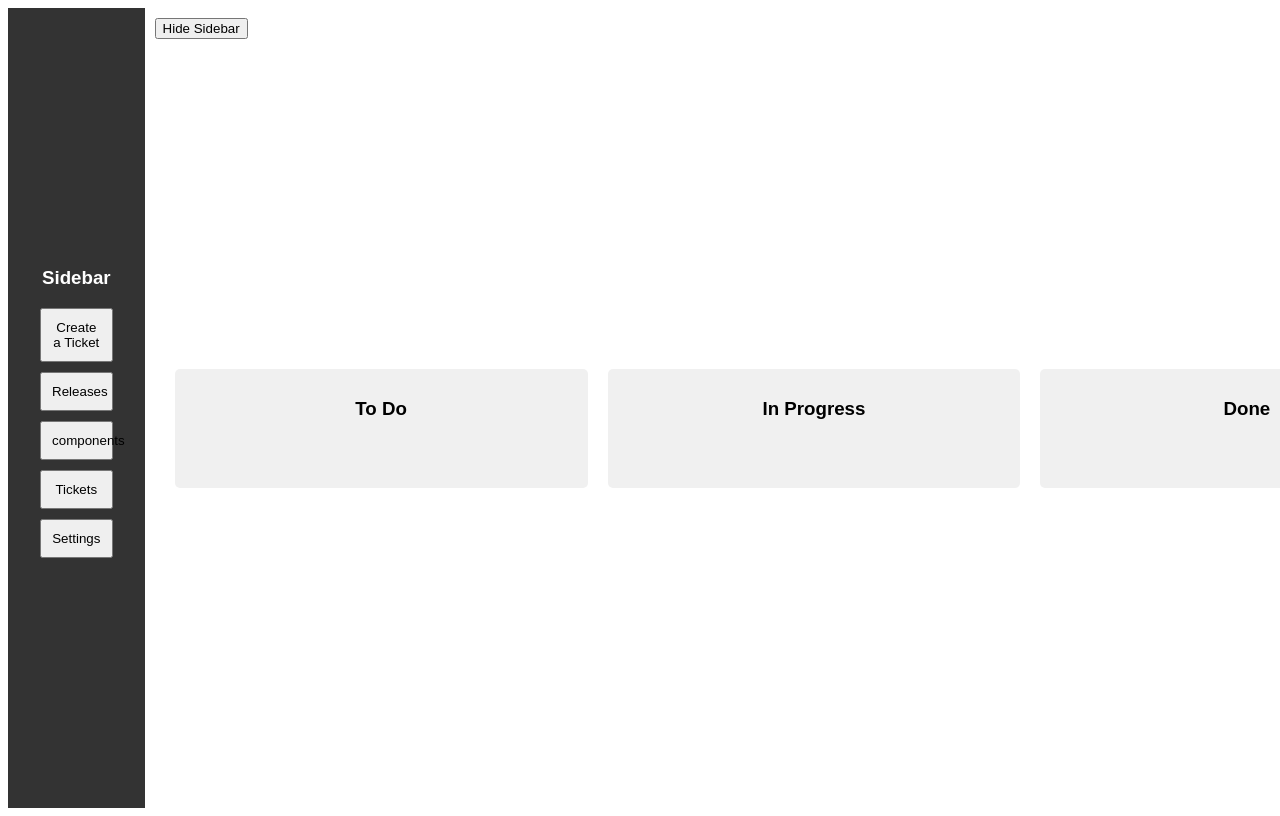
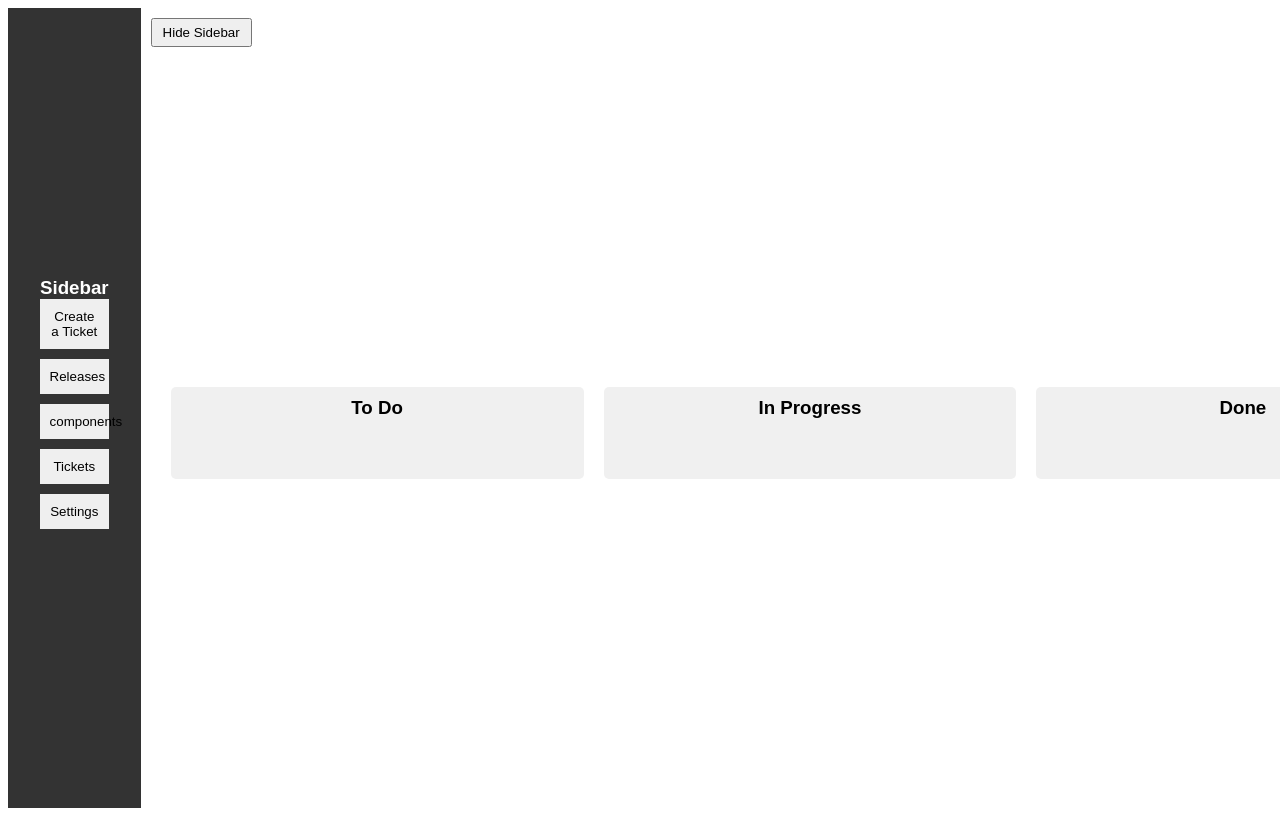
Before and after one commit to BuchardsVault/TrelloBoard, a React (Create React App) app in the folder front_end/: page /overview in a window 1280 px wide. Shown: the top 816 px of the page. Built offline with nearby package versions, Linux system fonts and the light colour scheme.

Commit message:
Separated Overview component
Created a sep css file for overview component

```diff
--- /dev/null
+++ b/front_end/src/components/Overview.css
@@ -0,0 +1,82 @@
+/* Overview.css */
+
+/* Overall layout */
+.container {
+  display: flex;
+  height: 100vh;
+}
+
+/* Sidebar styles */
+.sidebar {
+  width: 160px;
+  background-color: #333;
+  color: #fff;
+  padding: 20px;
+  display: flex;
+  flex-direction: column;
+  align-items: center;
+  justify-content: center;
+}
+
+.sidebar h3 {
+  text-align: center;
+  margin: 0;
+}
+
+.sidebar-button {
+  width: 75%;
+  padding: 10px;
+  margin-bottom: 10px;
+  border: none;
+  cursor: pointer;
+}
+
+/* Main content styles */
+.main-content {
+  display: flex;
+  flex-direction: column;
+  flex-grow: 1;
+}
+
+.toggle-button {
+  align-self: flex-start;
+  margin: 10px;
+  padding: 5px 10px;
+  cursor: pointer;
+}
+
+.board-container {
+  display: flex;
+  justify-content: center;
+  align-items: center;
+  height: 100vh;
+  padding: 20px;
+}
+
+/* Column styles */
+.column {
+  width: 400px;
+  padding: 10px;
+  background-color: #f0f0f0;
+  border-radius: 5px;
+  margin: 0 10px;
+}
+
+.column h3 {
+  text-align: center;
+  margin: 0 0 10px 0;
+}
+
+.droppable {
+  min-height: 600px;
+  padding: 10px;
+  background-color: #fff;
+  border-radius: 5px;
+}
+
+.empty-droppable {
+  display: flex;
+  justify-content: center;
+  padding: 20px;
+  height: 100%;
+}
--- a/front_end/src/components/Overview.jsx
+++ b/front_end/src/components/Overview.jsx
@@ -2,6 +2,7 @@ import {DndContext} from '@dnd-kit/core';
 import React, { useState } from 'react';
 import {Droppable} from './Droppable';
 import {Draggable} from './Draggable';
+import './Overview.css'; // Import the CSS file
 
 function Overview() {
   const containers = ['To Do', 'In Progress', 'Done'];
@@ -13,31 +14,32 @@ function Overview() {
   const toggleSidebar = () => {
     setIsSidebarVisible(!isSidebarVisible);
   };
+
   return (
-  <div style={{ display: 'flex', height: '100vh' }}>
+    <div className="container">
       {/* Sidebar */}
       {isSidebarVisible && (
-      <div style={{ width: '160px', backgroundColor: '#333', color: '#fff', padding: '20px', display: 'flex', flexDirection: 'column', alignItems: 'center', justifyContent: 'center' }}>
-      <h3 style={{ textAlign: 'center' }}>Sidebar</h3>
-      <button style={{ width: '75%', padding: '10px', marginBottom: '10px'}}>Create a Ticket</button>
-      <button style={{ width: '75%', padding: '10px', marginBottom: '10px' }}>Releases</button>
-      <button style={{ width: '75%', padding: '10px', marginBottom: '10px' }}>components</button>
-      <button style={{ width: '75%', padding: '10px', marginBottom: '10px' }}>Tickets</button>
-      <button style={{ width: '75%', padding: '10px', marginBottom: '10px' }}>Settings</button>
+        <div className="sidebar">
+          <h3>Sidebar</h3>
+          <button className="sidebar-button">Create a Ticket</button>
+          <button className="sidebar-button">Releases</button>
+          <button className="sidebar-button">components</button>
+          <button className="sidebar-button">Tickets</button>
+          <button className="sidebar-button">Settings</button>
         </div>
       )}
       {/* Main content */}
-    <div style={{ display: 'flex', flexDirection: 'column', flexGrow: 1 }}>
-          <button onClick={toggleSidebar} style={{ alignSelf: 'flex-start', margin: '10px' }}>
+      <div className="main-content">
+        <button onClick={toggleSidebar} className="toggle-button">
           {isSidebarVisible ? 'Hide Sidebar' : 'Show Sidebar'}
         </button>
-      <div style={{ display: 'flex', justifyContent: 'center', alignItems: 'center', height: '100vh', padding: '20px' }}>
+        <div className="board-container">
           <DndContext onDragEnd={handleDragEnd}>
             {containers.map((id) => (
-            <div key={id} style={{ width: '400px', padding: '10px', backgroundColor: '#f0f0f0', borderRadius: '5px', margin: '0 10px' }}>
-              <h3 style={{ textAlign: 'center' }}>{id}</h3>
-              <Droppable id={id} style={{ Height: '600px', padding: '10px', backgroundColor: '#fff', borderRadius: '5px' }}>
-                {parent === id ? draggableMarkup : <div style={{ display: 'flex', justifyContent: 'center', padding: '20px', height: '100%' }}></div>}
+              <div key={id} className="column">
+                <h3>{id}</h3>
+                <Droppable id={id} className="droppable">
+                  {parent === id ? draggableMarkup : <div className="empty-droppable"></div>}
                 </Droppable>
               </div>
             ))}
@@ -50,9 +52,6 @@ function Overview() {
 
   function handleDragEnd(event) {
     const {over} = event;
-
-    // If the item is dropped over a container, set it as the parent
-    // otherwise reset the parent to `null`
     setParent(over ? over.id : null);
   }
 };
```
Lines whose indentation alone changed are shown as unchanged.
